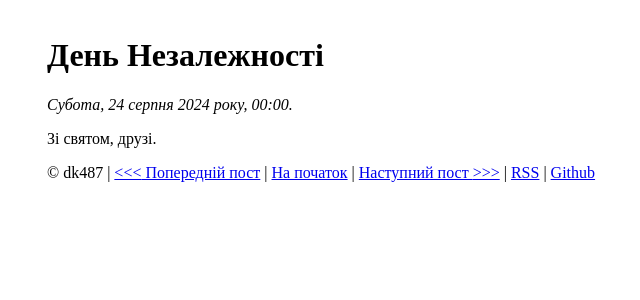
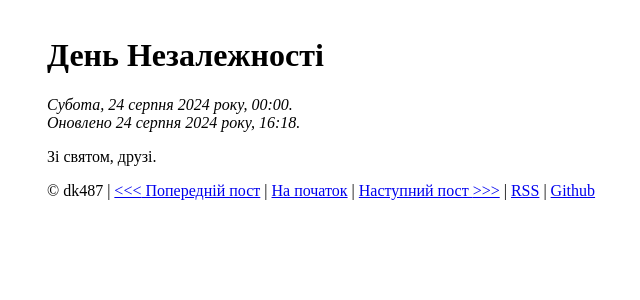
Before and after one commit to dk487/test.de.co.ua, a Jekyll site: the page built from _posts/2024/2024-08-24-den-nezalezhnosti.md, in a window 1280 px wide. Shown: the top 300 px of the page, without its empty margins (193-833 px from the left). Built offline with Jekyll 4.4.1, drawn with Linux system fonts in a browser that asks for light colours.

Commit message:
Fix mtime

```diff
--- a/_posts/2024/2024-08-24-den-nezalezhnosti.md
+++ b/_posts/2024/2024-08-24-den-nezalezhnosti.md
@@ -1,6 +1,7 @@
 ---
 title: День Незалежності
 date: 2024-08-24 13:18:56 +00:00
+mtime: 2024-08-24 16:18:56 +03:00
 ---
 
 Зі святом, друзі.
```
